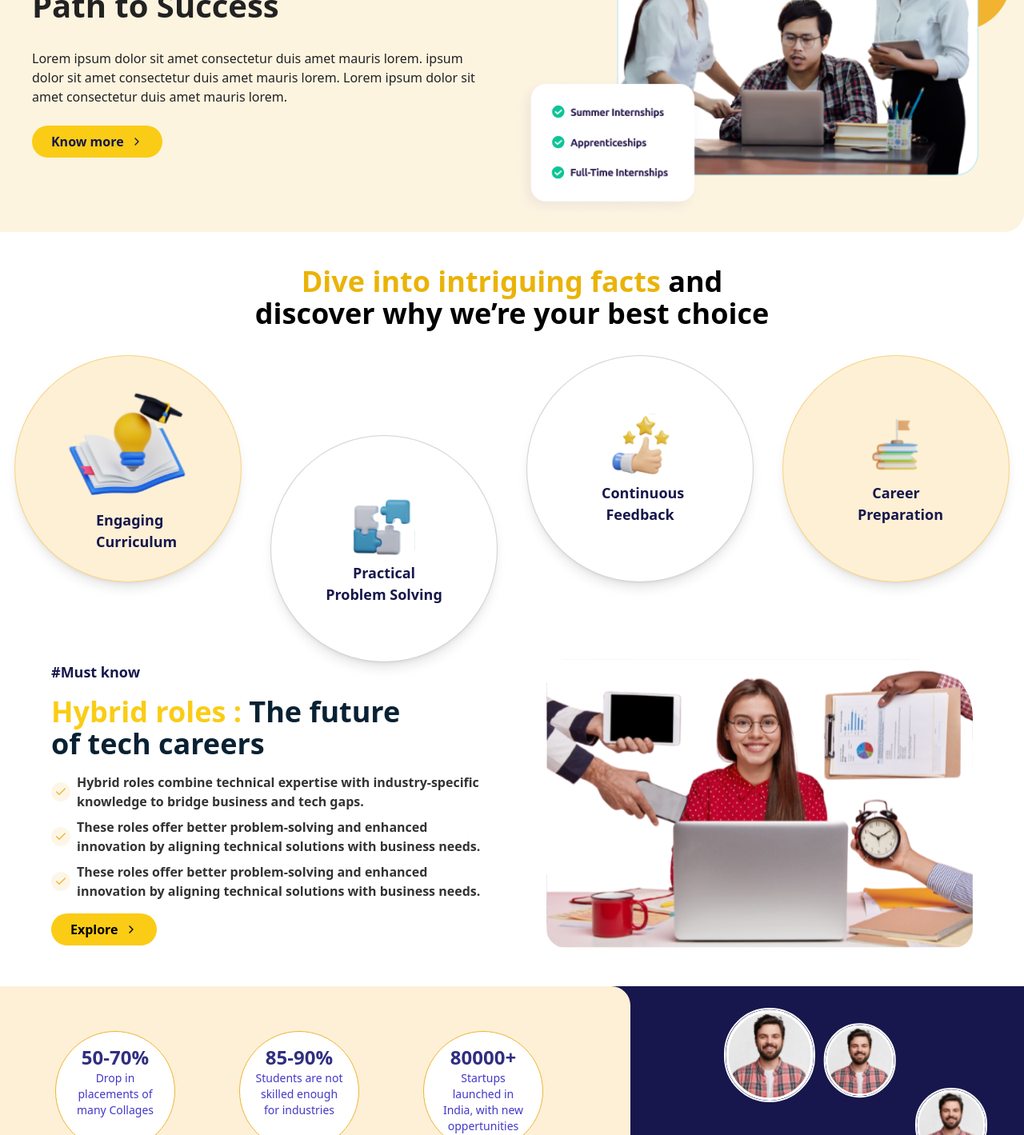
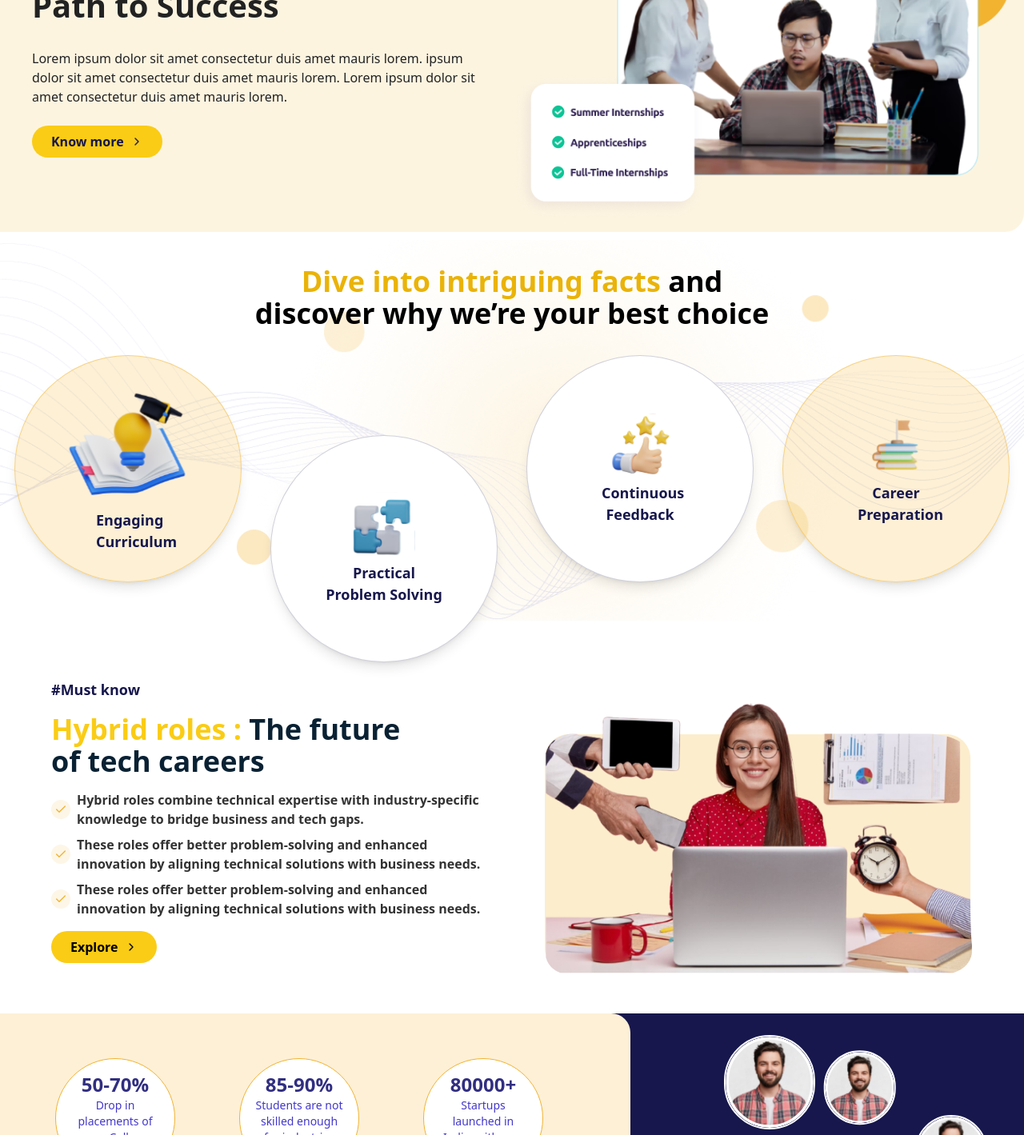
Before and after one commit to NAGULSHAREEF/EdubotUI, a React (Vite) app in the folder Edubot_FrontEndPage/: page / in a window 1280 px wide. Shown: the part 1565-2984 px from the top of the page at 80% size. Built offline with nearby package versions, Linux system fonts and the light colour scheme.

Commit message:
remaining backgrounds also added

```diff
--- a/Edubot_FrontEndPage/src/Pages/HomePage/HybridRoles.tsx
+++ b/Edubot_FrontEndPage/src/Pages/HomePage/HybridRoles.tsx
@@ -41,7 +41,7 @@ const HybridRoles: React.FC = () => {
 
           <div className="flex justify-center md:justify-end">
             <img
-              src="/src/assets/study.svg"
+              src="/src/assets/Group 1171277752.png"
               alt="Hybrid roles"
               className="max-w-full h-auto rounded-3xl"
             />
--- a/Edubot_FrontEndPage/src/Pages/HomePage/facts.tsx
+++ b/Edubot_FrontEndPage/src/Pages/HomePage/facts.tsx
@@ -9,7 +9,7 @@ const features = [
 
 const facts: React.FC = () => {
   return (
-    <div className="container mx-auto px-4 py-8 text-center mb-10">
+    <div className=" bg-[url('/src/assets/factsimage.png')] bg-cover bg-center bg-no-repeat container mx-auto px-4 py-8 text-center mb-[50px]">
       <h2 className="text-2xl md:text-4xl font-bold text-black">
          <span className="text-yellow-500">Dive into intriguing facts</span> and <br /> discover why we’re your best choice
       </h2>
```
Also changed, not shown: Edubot_FrontEndPage/src/assets/factsimage.png (renamed from Edubot_FrontEndPage/src/assets/Mask group.png).
